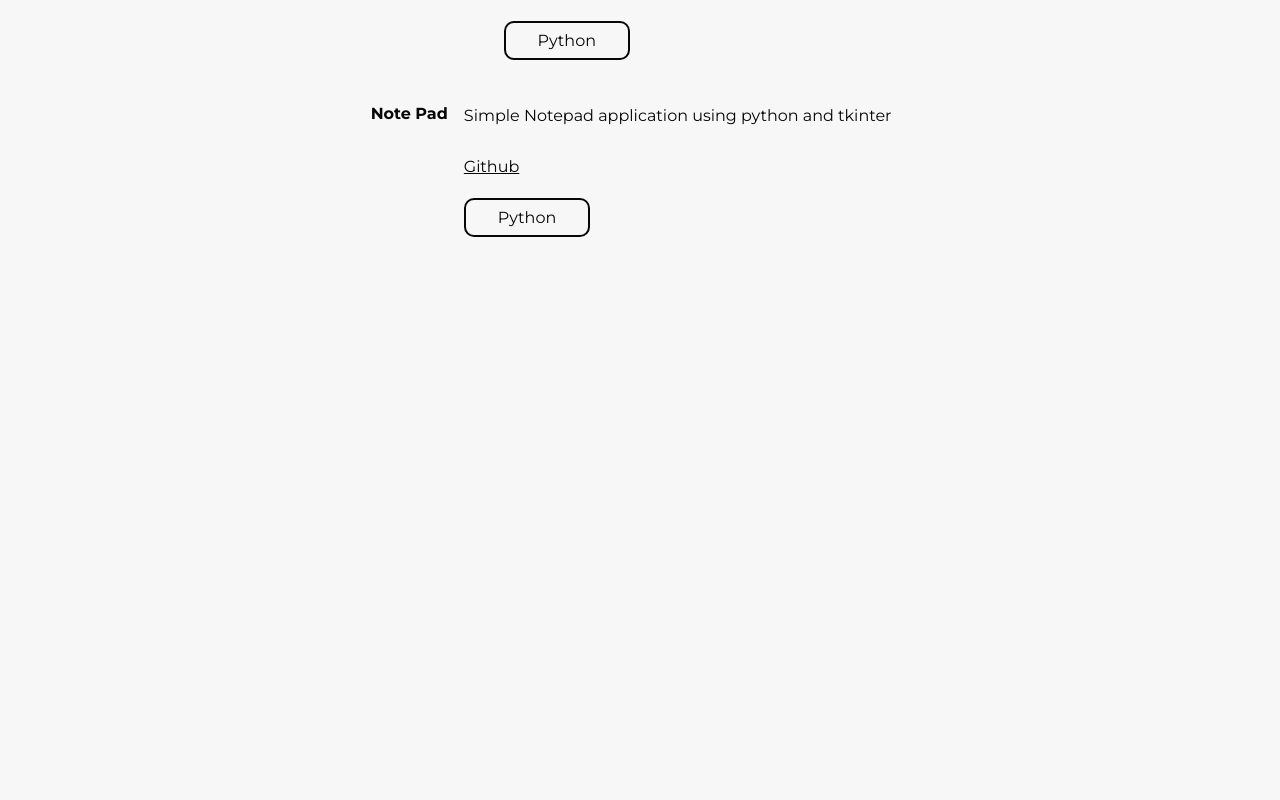
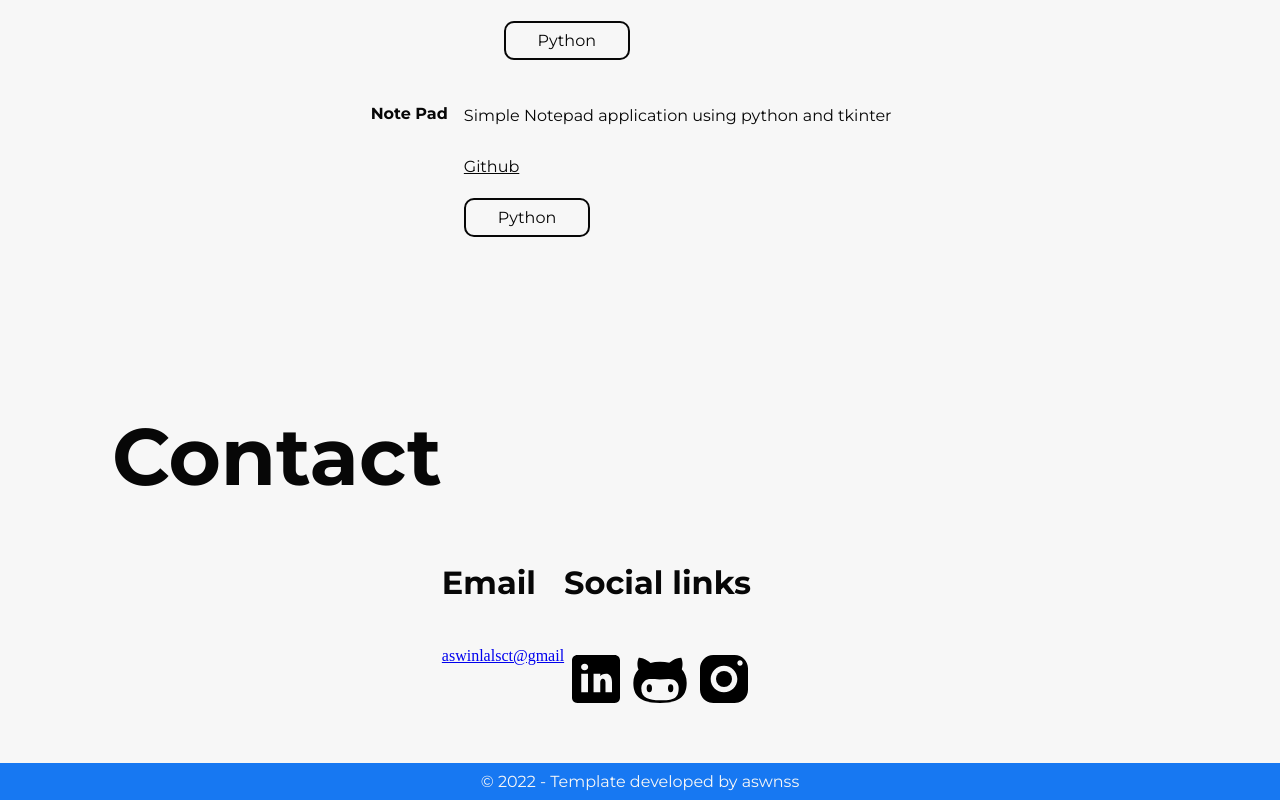
Before and after one commit to aswnss-m/vite-react, a React (Vite) app: page / in a window 1280 px wide. Shown: the part 2093-2893 px from the top of the page. Before the commit the page ends 2372 px from the top, so only its background shows below. Built offline with nearby package versions, Linux system fonts and the light colour scheme.

Commit message:
contact section started

```diff
--- a/src/App.jsx
+++ b/src/App.jsx
@@ -2,6 +2,8 @@ import { useState } from 'react'
 import Navbar from './components/Navbar'
 import Main from './components/Main'
 import About from './components/About'
+import Contact from './components/Contact'
+import Footer from './components/Footer'
 
 function App() {
 
@@ -10,6 +12,8 @@ function App() {
         <Navbar />
         <Main />
         <About />
+        <Contact />
+        <Footer />
     </div>
   )
 }
--- /dev/null
+++ b/src/assets/Contact.css
@@ -0,0 +1,36 @@
+.contact{
+    padding-left: 7em;
+    padding-top: 6em;
+    display: flex;
+}
+.contact > h1 {
+    font-family: 'Montserrat';
+    font-weight: 800;
+    font-size: 5em;
+    line-height: 55px;
+    /* color: var(--accent-color); */
+}
+.contactSection{
+    padding-top: 9rem;
+    display: flex;
+    flex-direction: row;
+
+}
+.contactSection h3{
+    font-family: 'Montserrat';
+font-style: normal;
+font-weight: 700;
+font-size: 2em;
+line-height: 64px;
+}
+.emailSection{
+    display: flex;
+    flex-direction: column;
+}
+.socialLinkSection{
+    display: flex;
+    flex-direction: column;
+}
+.socialLinkSection img{
+    width: 4em;
+}
--- /dev/null
+++ b/src/components/Contact.jsx
@@ -0,0 +1,36 @@
+import React from "react";
+import "../assets/Contact.css";
+import linkedin from "../assets/logos/linkedin.svg";
+import github from "../assets/logos/octocat.svg";
+import instagram from "../assets/logos/instagram.svg";
+
+function Contact() {
+    return(
+        <div className="contact">
+            <h1>
+                Contact
+            </h1>
+            <div className="contactSection">
+                <div className="emailSection">
+                    <h3>Email</h3>
+                    <a href="mailto:aswinlalsct@gmail.com">aswinlalsct@gmail</a>
+                </div>
+                <div className="socialLinkSection">
+                    <h3>Social links</h3>
+                    <section className="socialLink">
+                        <a href="www.linkedin.com/in/aswnss">
+                            <img src={linkedin} alt="Linkedin-logo" />
+                        </a>
+                        <a href="www.github.com/aswnss-m">
+                            <img src={github} alt="Github-logo" />
+                        </a>
+                        <a href="www.instagram.com/aswnss">
+                            <img src={instagram} alt="Instagram-logo" />
+                        </a>
+                    </section>
+                </div>
+            </div>
+        </div>
+    )
+}
+export default Contact;
```
